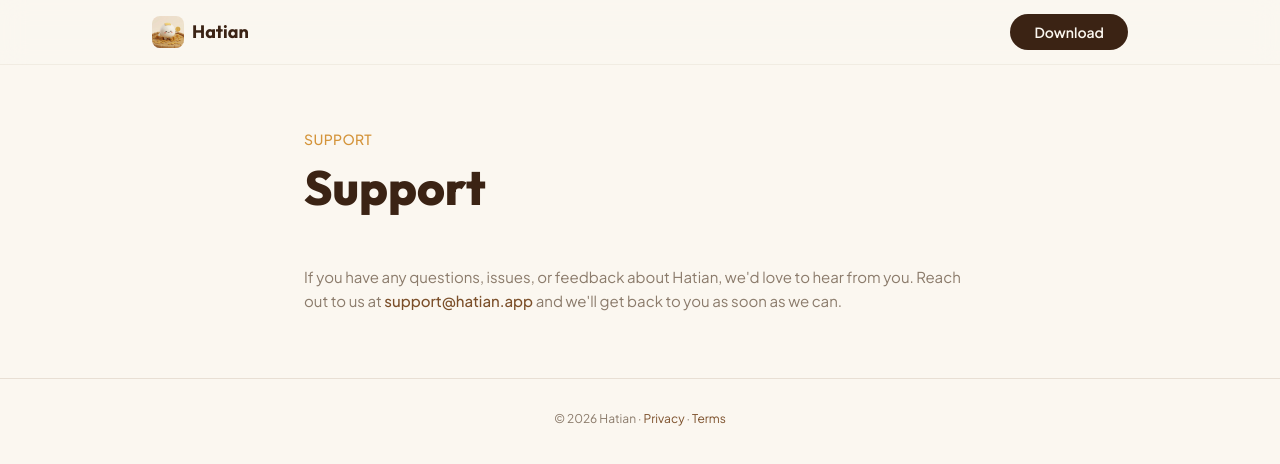
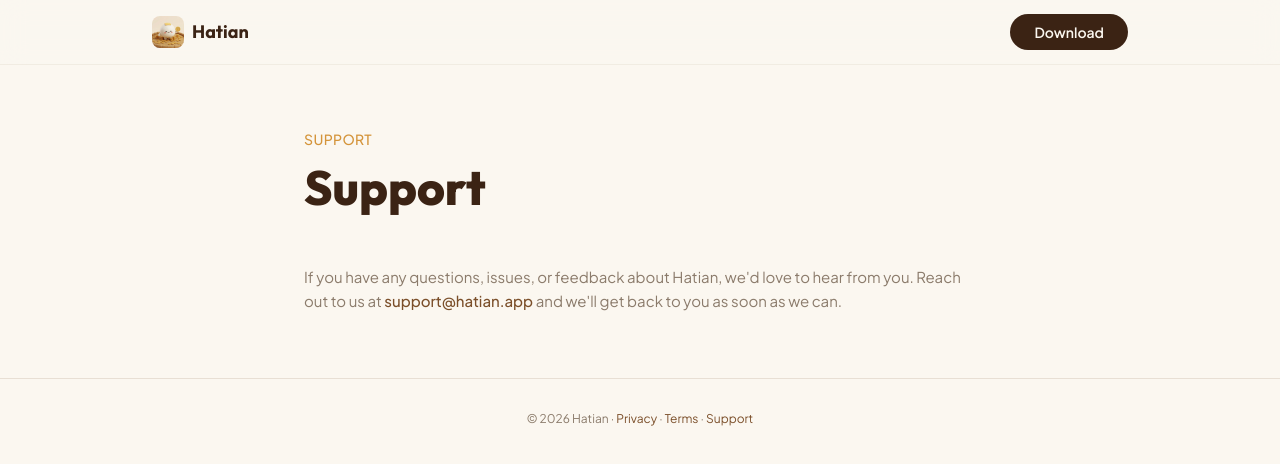
Before and after one commit to johnwhoyou/hatian-landing, a Next.js app: page /support in a window 1280 px wide. Shown: the top 464 px of the page. Built offline with nearby package versions, Linux system fonts and the light colour scheme.

Commit message:
Add Support link to footer navigation

```diff
--- a/src/components/Footer.tsx
+++ b/src/components/Footer.tsx
@@ -12,6 +12,10 @@
           ·{" "}
           <Link href="/terms" className="text-primary hover:underline">
             Terms
+          </Link>{" "}
+          ·{" "}
+          <Link href="/support" className="text-primary hover:underline">
+            Support
           </Link>
         </p>
       </div>
```
